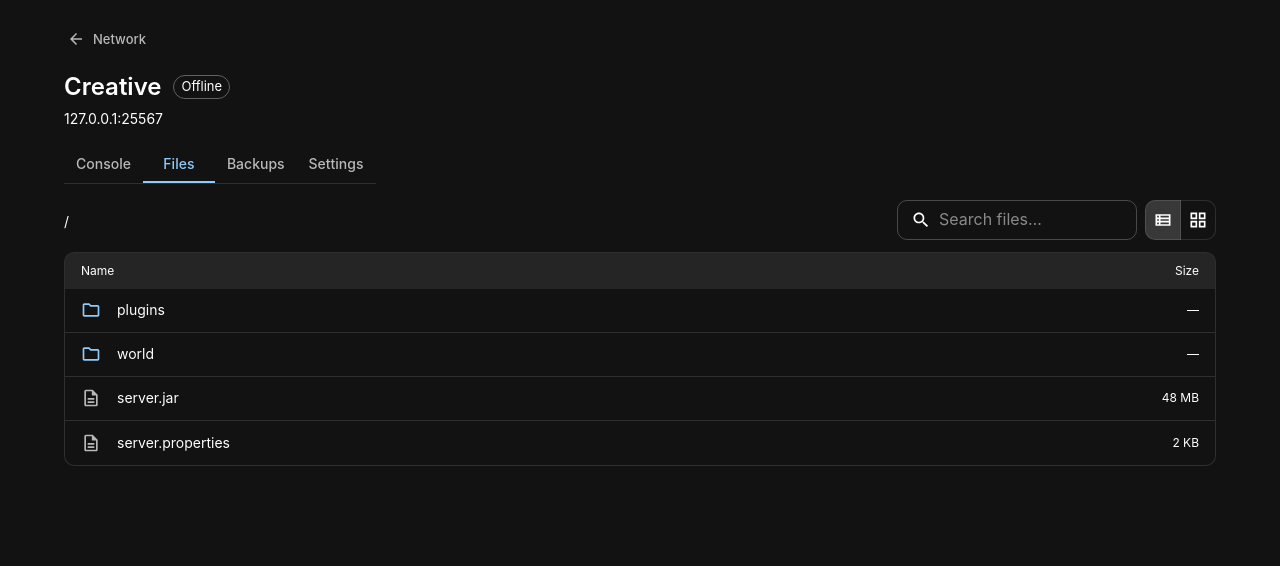
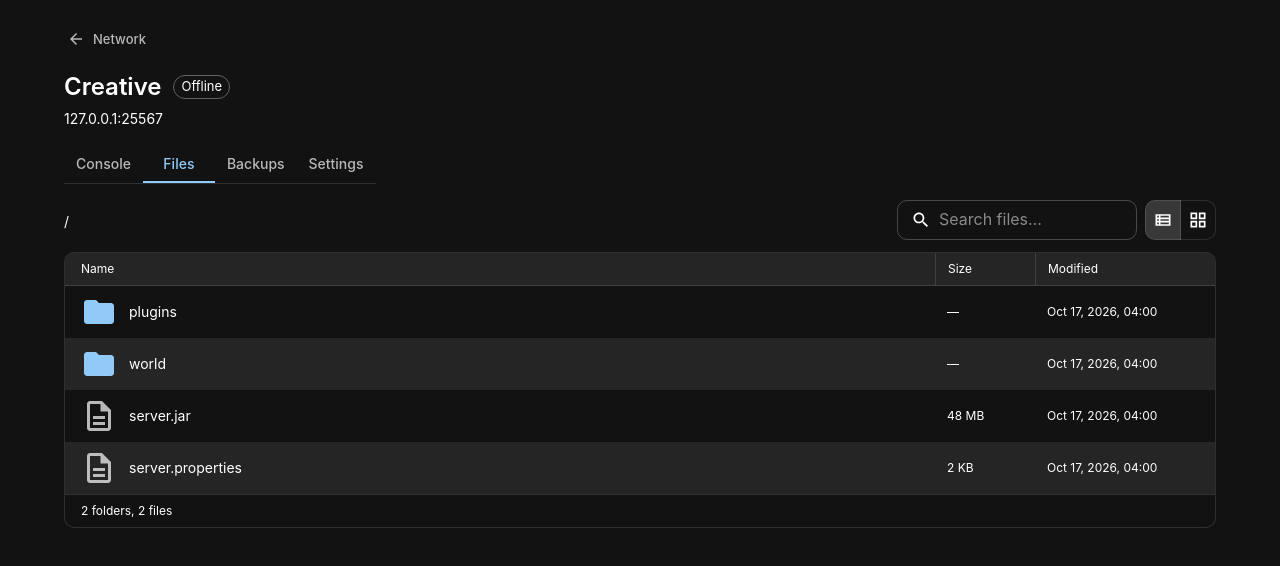
Before and after one commit to virtualWinter/smol-mc-panel, a React (Vite) app: page /creative/files in a window 1280 px wide. Shown: the top 566 px of the page. Built offline with nearby package versions, Linux system fonts and the light colour scheme.

Commit message:
Style default file view as a detailed striped list

```diff
--- a/src/components/ServerFiles.tsx
+++ b/src/components/ServerFiles.tsx
@@ -3,7 +3,6 @@ import { Box, Breadcrumbs, Button, InputAdornment, Link, List, ListItemButton, L
 import ViewListOutlinedIcon from '@mui/icons-material/ViewListOutlined'
 import GridViewOutlinedIcon from '@mui/icons-material/GridViewOutlined'
 import FolderIcon from '@mui/icons-material/Folder'
-import FolderOutlinedIcon from '@mui/icons-material/FolderOutlined'
 import DescriptionOutlinedIcon from '@mui/icons-material/DescriptionOutlined'
 import ChevronRightIcon from '@mui/icons-material/ChevronRight'
 import SearchIcon from '@mui/icons-material/Search'
@@ -40,26 +39,31 @@ function FileManager({ server }: ServerProps) {
         </Stack>
       </Stack>
       <Paper variant="outlined" sx={{ overflow: 'hidden' }}>
-        {view === 'list' && <Stack direction="row" sx={{ px: 2, py: 1, bgcolor: 'action.hover', justifyContent: 'space-between' }}>
-          <Typography variant="caption" color="text.secondary">Name</Typography>
-          <Typography variant="caption" color="text.secondary">Size</Typography>
-        </Stack>}
+        {view === 'list' && <Box sx={{ display: 'grid', gridTemplateColumns: { xs: 'minmax(0, 1fr) 72px', sm: 'minmax(0, 1fr) 100px 180px' }, bgcolor: 'action.hover', borderBottom: 1, borderColor: 'divider' }}>
+          <Typography variant="caption" sx={{ px: 2, py: 0.75 }}>Name</Typography>
+          <Typography variant="caption" sx={{ px: 1.5, py: 0.75, borderLeft: 1, borderColor: 'divider' }}>Size</Typography>
+          <Typography variant="caption" sx={{ display: { xs: 'none', sm: 'block' }, px: 1.5, py: 0.75, borderLeft: 1, borderColor: 'divider' }}>Modified</Typography>
+        </Box>}
         {path.length > 0 && <ListItemButton onClick={() => navigate(path.slice(0, -1))} divider><ListItemText primary=".." /></ListItemButton>}
         <List disablePadding sx={view === 'grid' ? { display: 'grid', gridTemplateColumns: 'repeat(auto-fill, minmax(120px, 1fr))', gap: 1, p: 1.5 } : {}}>
           {files.map((file, index) => (
-            <ListItemButton key={file.name} divider={view === 'list' && index < files.length - 1} sx={view === 'grid' ? { flexDirection: 'column', justifyContent: 'flex-start', textAlign: 'center', borderRadius: 1, p: 1.5, gap: 0.5, minHeight: 120 } : { px: 2, py: 0.75, minHeight: 44, gap: 1 }} onClick={() => {
+            <ListItemButton key={file.name} sx={view === 'grid' ? { flexDirection: 'column', justifyContent: 'flex-start', textAlign: 'center', borderRadius: 1, p: 1.5, gap: 0.5, minHeight: 120 } : { display: 'grid', gridTemplateColumns: { xs: 'minmax(0, 1fr) 72px', sm: 'minmax(0, 1fr) 100px 180px' }, px: 0, py: 0.5, minHeight: 52, bgcolor: index % 2 ? 'action.hover' : 'transparent', '&.Mui-focusVisible': { outline: '1px solid', outlineColor: 'primary.main', outlineOffset: -1 } }} onClick={() => {
               setNotice('')
               if (file.directory) navigate([...path, file.name])
               else if (file.name.endsWith('.jar')) setNotice('Binary files cannot be edited.')
               else setSelected(file)
             }}>
-              <ListItemIcon sx={{ minWidth: view === 'grid' ? 0 : 28, color: file.directory ? 'primary.main' : 'text.secondary', '& svg': { fontSize: view === 'grid' ? 48 : 20 } }}>{file.directory ? (view === 'grid' ? <FolderIcon /> : <FolderOutlinedIcon />) : <DescriptionOutlinedIcon />}</ListItemIcon>
-              <ListItemText primary={file.name} slotProps={{ primary: { variant: 'body2', sx: { overflowWrap: 'anywhere' } } }} />
-              <Typography variant="caption" color="text.secondary" sx={{ flexShrink: 0 }}>{file.size}</Typography>
+              <Stack direction={view === 'grid' ? 'column' : 'row'} spacing={1.5} sx={{ alignItems: 'center', minWidth: 0, px: view === 'list' ? 2 : 0 }}>
+                <ListItemIcon sx={{ minWidth: 0, color: file.directory ? 'primary.main' : 'text.secondary', '& svg': { fontSize: view === 'grid' ? 48 : 36 } }}>{file.directory ? <FolderIcon /> : <DescriptionOutlinedIcon />}</ListItemIcon>
+                <ListItemText primary={file.name} slotProps={{ primary: { variant: 'body2', sx: { overflowWrap: 'anywhere' } } }} />
+              </Stack>
+              <Typography variant="caption" color="text.secondary" sx={{ px: 1.5 }}>{file.size}</Typography>
+              {view === 'list' && <Typography variant="caption" color="text.secondary" sx={{ display: { xs: 'none', sm: 'block' }, px: 1.5 }}>{file.modified ?? '—'}</Typography>}
             </ListItemButton>
           ))}
         </List>
         {files.length === 0 && <Box sx={{ py: 5, textAlign: 'center' }}><Typography variant="body2" color="text.secondary">{search ? 'No matching files' : 'Empty directory'}</Typography>{search && <Button onClick={() => setSearch('')}>Clear search</Button>}</Box>}
+        <Typography variant="caption" color="text.secondary" sx={{ display: 'block', px: 2, py: 0.75, borderTop: 1, borderColor: 'divider' }}>{files.filter((file) => file.directory).length} folders, {files.filter((file) => !file.directory).length} files</Typography>
       </Paper>
       {notice && <Typography variant="body2" color="text.secondary" role="status">{notice}</Typography>}
       {selected && <FileEditor key={fileKey} name={selected.name} content={contents[fileKey] ?? ''} onClose={() => setSelected(null)} onSave={(content) => { setContents((current) => ({ ...current, [fileKey]: content })); setSelected(null) }} />}
--- a/src/data/mockData.ts
+++ b/src/data/mockData.ts
@@ -34,7 +34,7 @@ export const networkServers: Server[] = [proxy, ...servers].map((server) => ({
   restartOnCrash: true,
 }))
 
-export const serverFiles: Record<string, ServerFile[]> = {
+const fileEntries: Record<string, ServerFile[]> = {
   proxy: [
     { name: 'plugins', size: '—', directory: true },
     { name: 'velocity.toml', size: '4 KB' },
@@ -53,6 +53,10 @@ export const serverFiles: Record<string, ServerFile[]> = {
     { name: 'server.jar', size: '48 MB' },
   ],
 }
+
+export const serverFiles: Record<string, ServerFile[]> = Object.fromEntries(
+  Object.entries(fileEntries).map(([id, files]) => [id, files.map((file) => ({ ...file, modified: 'Oct 17, 2026, 04:00' }))]),
+)
 
 export const serverBackups: Record<string, Backup[]> = {
   proxy: [],
--- a/src/types.ts
+++ b/src/types.ts
@@ -19,5 +19,5 @@ export interface Server {
 }
 
 export interface ServerProps { server: Server }
-export interface ServerFile { name: string; size: string; directory?: boolean }
+export interface ServerFile { name: string; size: string; directory?: boolean; modified?: string }
 export interface Backup { id: string; name: string; created: string; size: string }
```
